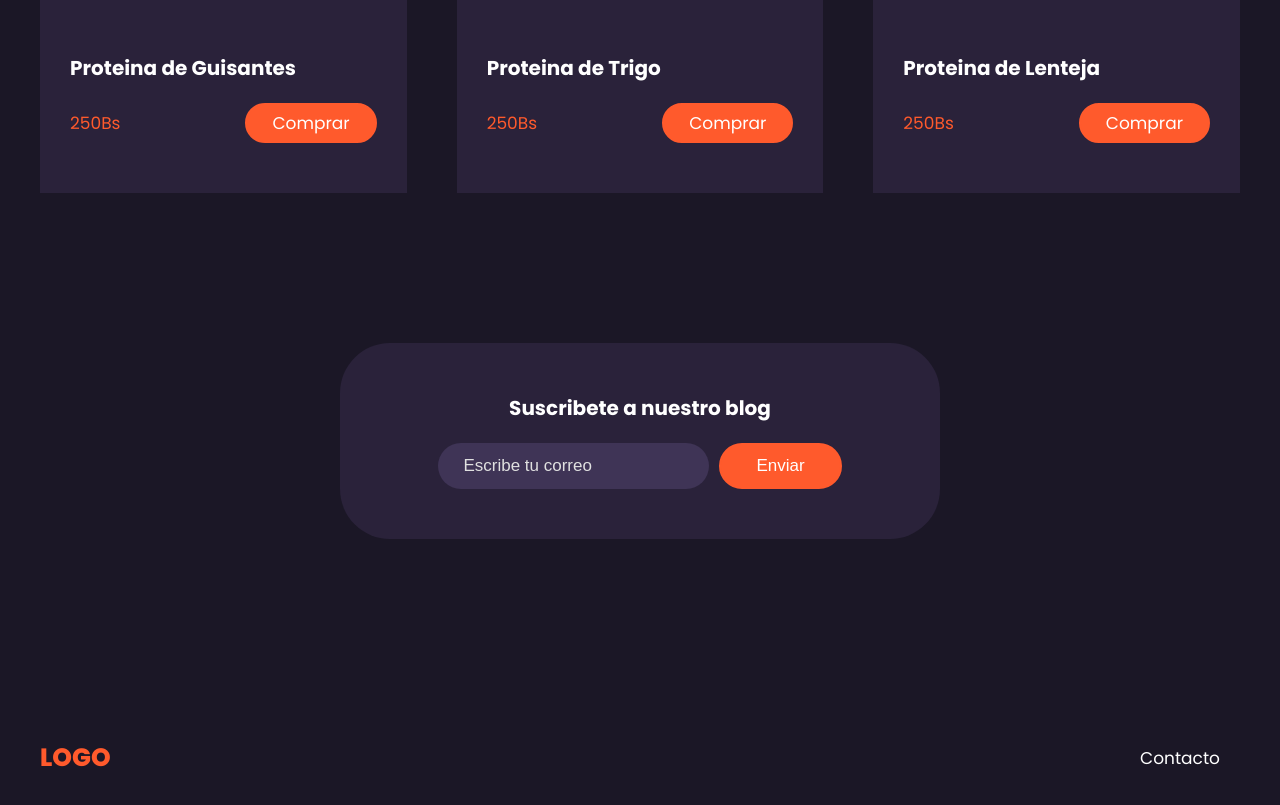
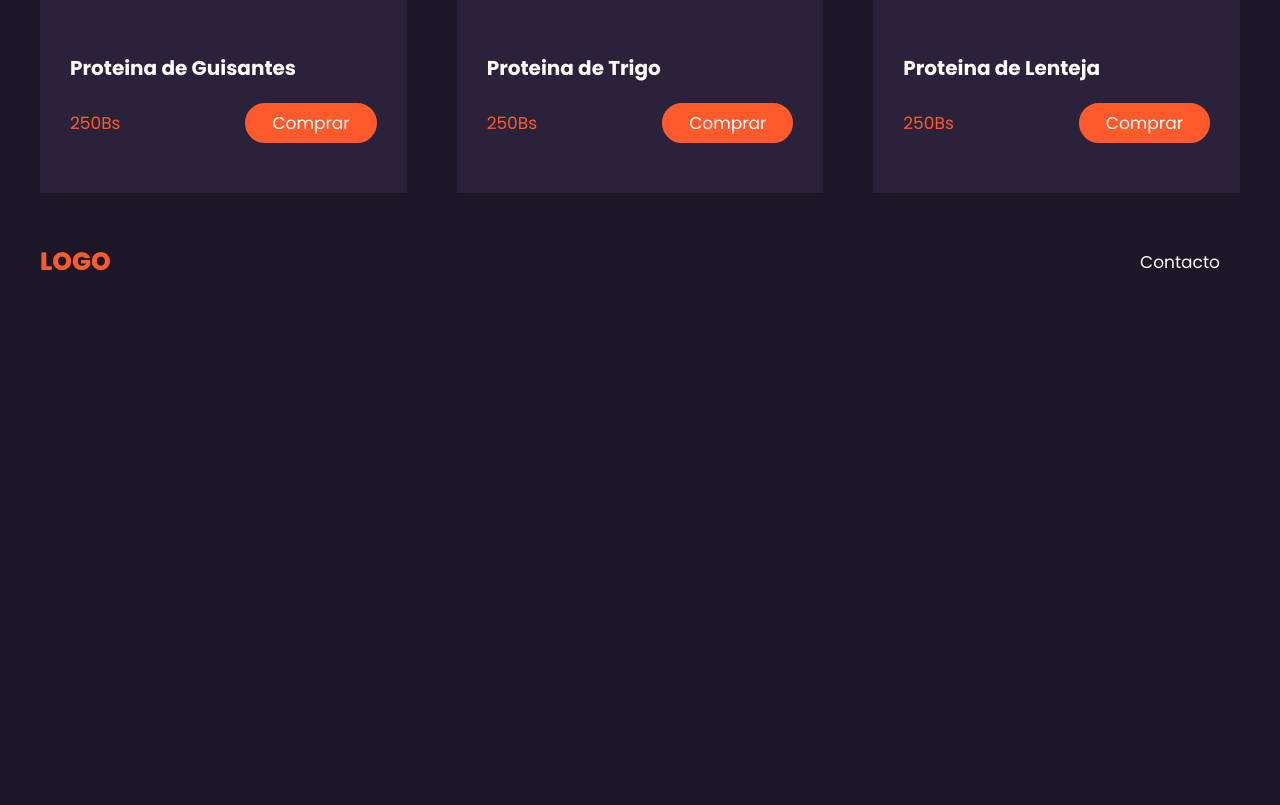
Before and after one commit to ImGuro/Bioprotein, a plain HTML site: page index.html in a window 1280 px wide. Shown: the part 2871-3676 px from the top of the page. After the commit the page ends 3202 px from the top, so only its background shows below. Drawn offline with Linux system fonts and the light colour scheme.

Commit message:
Update index.html

```diff
--- a/index.html
+++ b/index.html
@@ -158,18 +158,6 @@
 
     </main>
 
-    <section class="contact container">
-        <div class="contact-content">
-            <h3>Suscribete a nuestro blog</h3>
-            <form>
-                <input type="email" placeholder="Escribe tu correo">
-                <input type="submit" class="btn-3" value="Enviar">
-            </form>
-
-        </div>
-
-    </section>
-
     <footer class="footer container">
         <div class="link">
             <a href="#" class="logo">Logo</a>
```
